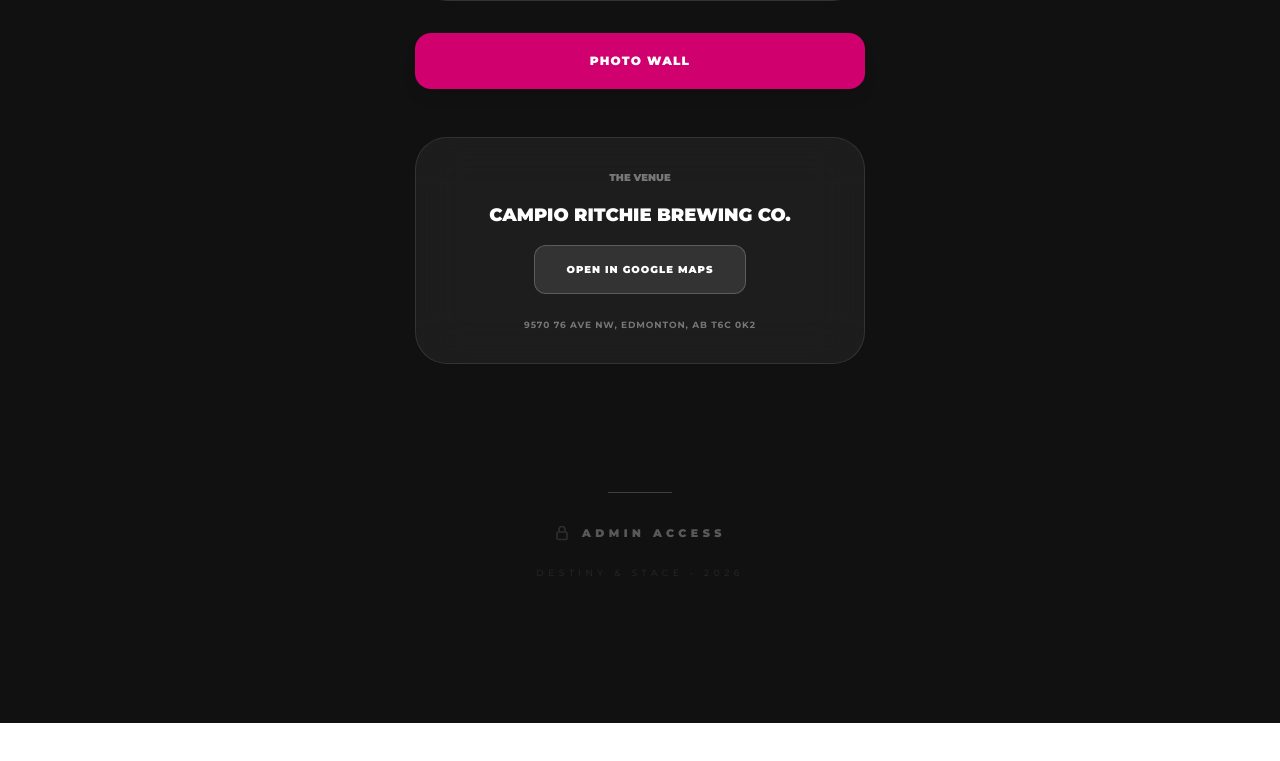
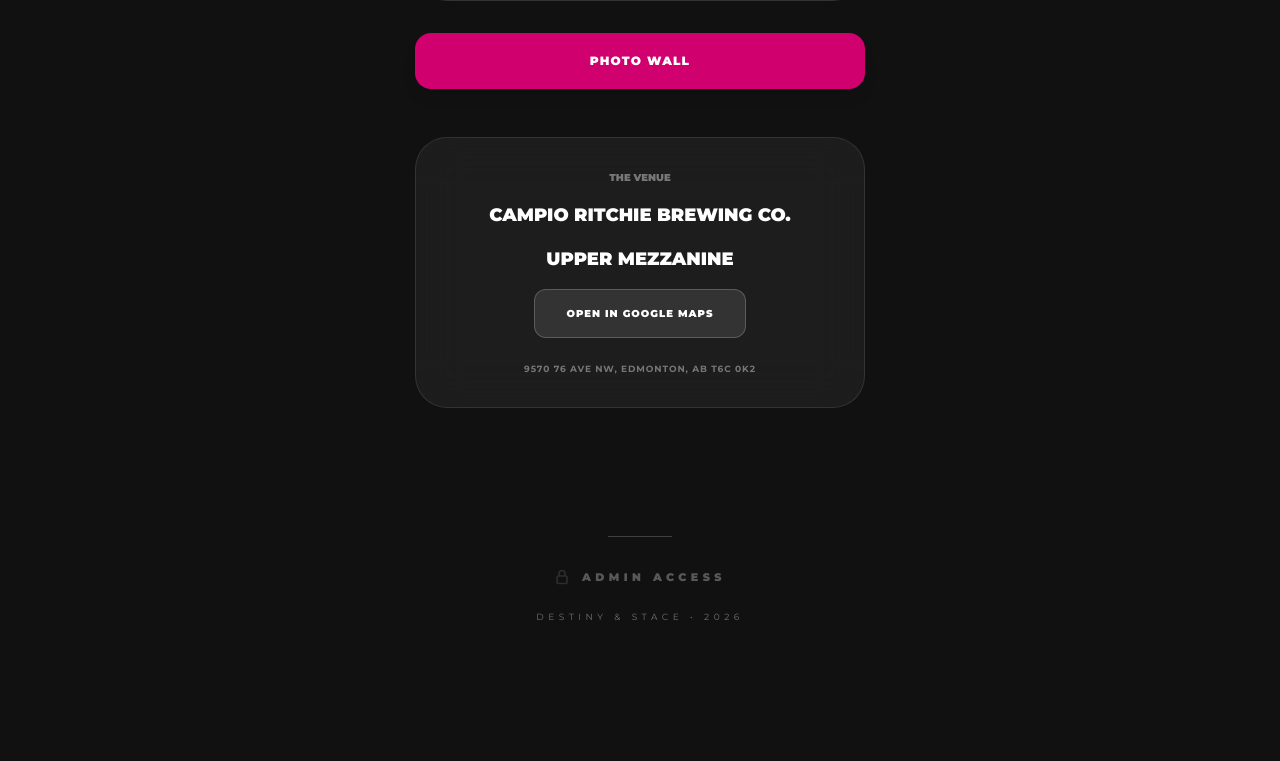
Before and after one commit to stacehamilton81/hamilton-wedding, a Next.js app: page / in a window 1280 px wide. Shown: the part 875-1636 px from the top of the page. Before the commit the page ends 1598 px from the top, so only its background shows below. Built offline with nearby package versions, Linux system fonts and the light colour scheme.

Commit message:
weblaunch

```diff
--- a/app/page.tsx
+++ b/app/page.tsx
@@ -104,8 +104,9 @@
         <div className="w-full bg-white/5 border border-white/10 rounded-[2rem] p-8 text-center backdrop-blur-xl relative z-50">
           <span className="text-[10px] font-black uppercase opacity-40 block mb-4">The Venue</span>
           <h2 className="text-lg font-black uppercase mb-4">Campio Ritchie Brewing Co.</h2>
+          <h3 className="text-lg font-black uppercase mb-4">Upper Mezzanine</h3>
           <a
-            href="https://maps.google.com/?q=9570+76+Ave+NW+Edmonton+AB+T6C+0K2"
+            href="https://www.google.com/maps/place/Campio+Ritchie/@53.5124446,-113.4790901,17z/data=!3m1!4b1!4m6!3m5!1s0x53a023ef693827f7:0xebd98cddfa69a722!8m2!3d53.5124446!4d-113.4765152!16s%2Fg%2F11x646v0nq?entry=ttu&g_ep=EgoyMDI2MDQyNy4wIKXMDSoASAFQAw%3D%3D"
             target="_blank"
             className="inline-block bg-white/10 border border-white/20 px-8 py-4 rounded-xl text-[10px] font-black uppercase tracking-widest hover:bg-white/20 transition-all active:scale-95"
           >
@@ -136,7 +137,7 @@
             Admin Access
           </Link>
 
-          <p className="text-white/10 text-[9px] uppercase tracking-[0.5em] font-light">
+          <p className="text-white/40 text-[9px] uppercase tracking-[0.5em] font-light">
             Destiny & Stace • 2026
           </p>
         </footer>
```
